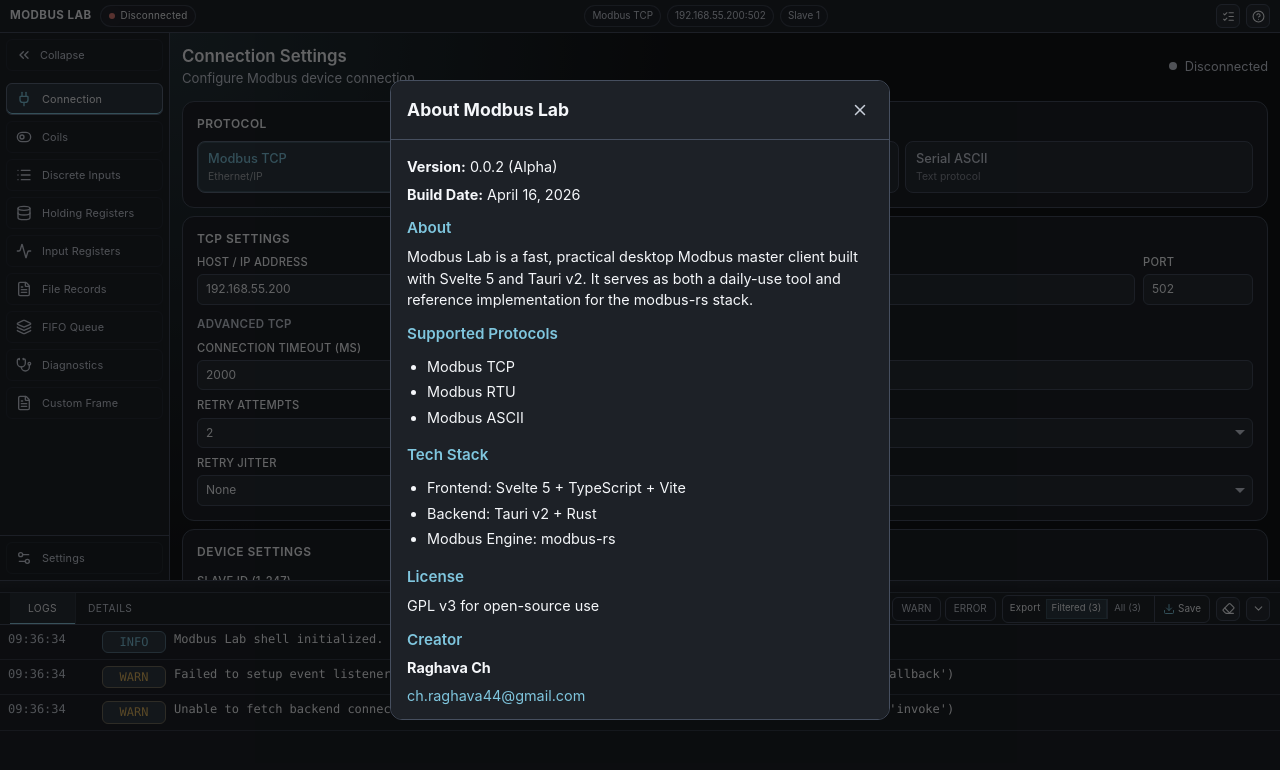
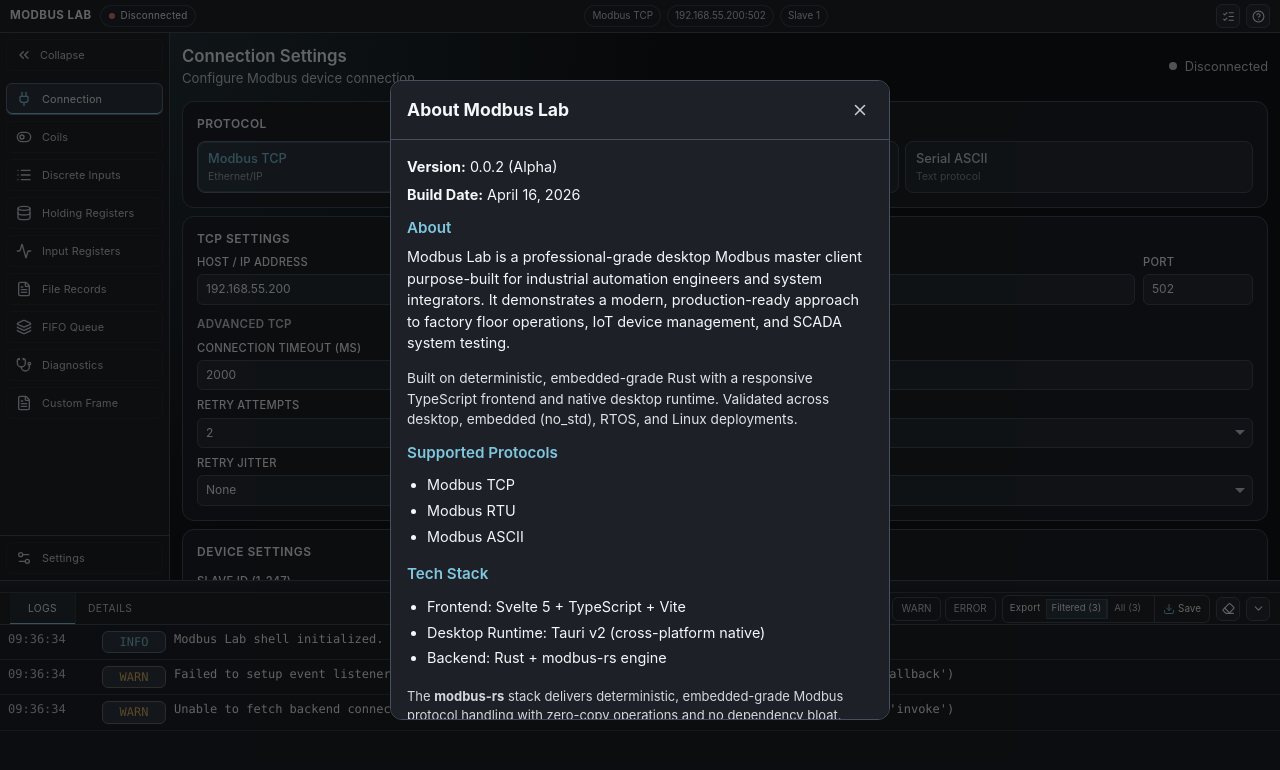
Before and after one commit to Raghava-Ch/modbus-lab, a Svelte app: page / in a window 1280 px wide. Both pictures are taken after a click on the button 1258 px from the left and 16 px from the top of the page. Shown: the top 770 px of the page. Built offline with nearby package versions, Linux system fonts and the light colour scheme.

Commit message:
Update About modal with industrial use case and enhanced tech stack description

```diff
--- a/src/components/layout/AppShell.svelte
+++ b/src/components/layout/AppShell.svelte
@@ -162,8 +162,12 @@
         <div class="about-section">
           <h3>About</h3>
           <p>
-            Modbus Lab is a fast, practical desktop Modbus master client built with Svelte 5 and Tauri v2.
-            It serves as both a daily-use tool and reference implementation for the modbus-rs stack.
+            Modbus Lab is a professional-grade desktop Modbus master client purpose-built for industrial automation engineers and system integrators.
+            It demonstrates a modern, production-ready approach to factory floor operations, IoT device management, and SCADA system testing.
+          </p>
+          <p style="margin-top: 8px; font-size: 0.95em; opacity: 0.9;">
+            Built on deterministic, embedded-grade Rust with a responsive TypeScript frontend and native desktop runtime.
+            Validated across desktop, embedded (no_std), RTOS, and Linux deployments.
           </p>
         </div>
 
@@ -180,9 +184,12 @@
           <h3>Tech Stack</h3>
           <ul>
             <li>Frontend: Svelte 5 + TypeScript + Vite</li>
-            <li>Backend: Tauri v2 + Rust</li>
-            <li>Modbus Engine: modbus-rs</li>
+            <li>Desktop Runtime: Tauri v2 (cross-platform native)</li>
+            <li>Backend: Rust + modbus-rs engine</li>
           </ul>
+          <p style="margin-top: 8px; font-size: 0.9em; opacity: 0.85;">
+            The <strong>modbus-rs</strong> stack delivers deterministic, embedded-grade Modbus protocol handling with zero-copy operations and no dependency bloat.
+          </p>
         </div>
 
         <div class="about-section">
```
